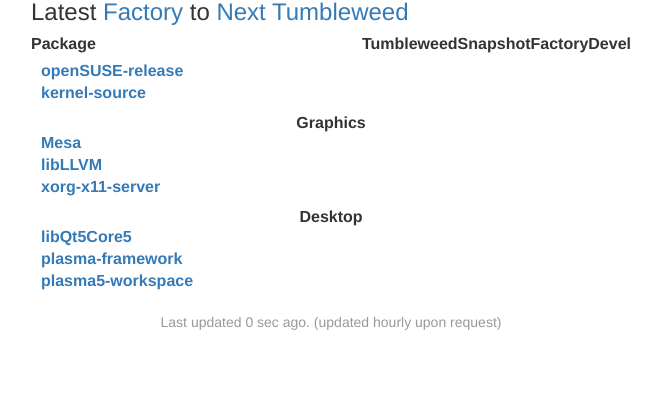
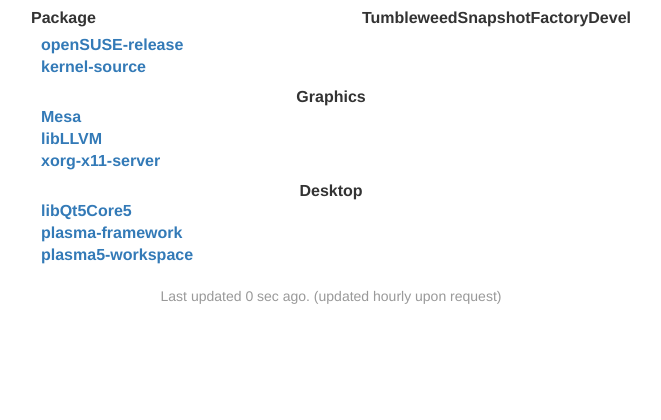
Before and after one commit to boombatower/opensuse-tumbleweed-dashboard, a PHP site: page / in a window 1280 px wide. Shown: the part 331-751 px from the top of the page, without its empty margins (309-970 px from the left). Run offline with PHP 8.4, Linux system fonts and the light colour scheme; data that the repository does not hold is empty.

Commit message:
Remove the latest factory...text.

```diff
--- a/index.php
+++ b/index.php
@@ -252,7 +252,6 @@ function format_interval($interval, $granularity = 2) {
       </a>
     </div>
     <div id="versions">
-      <h3>Latest <a href="https://build.opensuse.org/project/show/openSUSE:Factory">Factory</a> to <a href="https://openqa.opensuse.org/group_overview/1">Next Tumbleweed</a></h3>
       <table>
         <thead>
           <tr>
--- a/style.css
+++ b/style.css
@@ -6,6 +6,7 @@ body {
 
 #tumbleweed {
   text-align: center;
+  margin-bottom: 30px;
 }
 
 #versions table {
```
